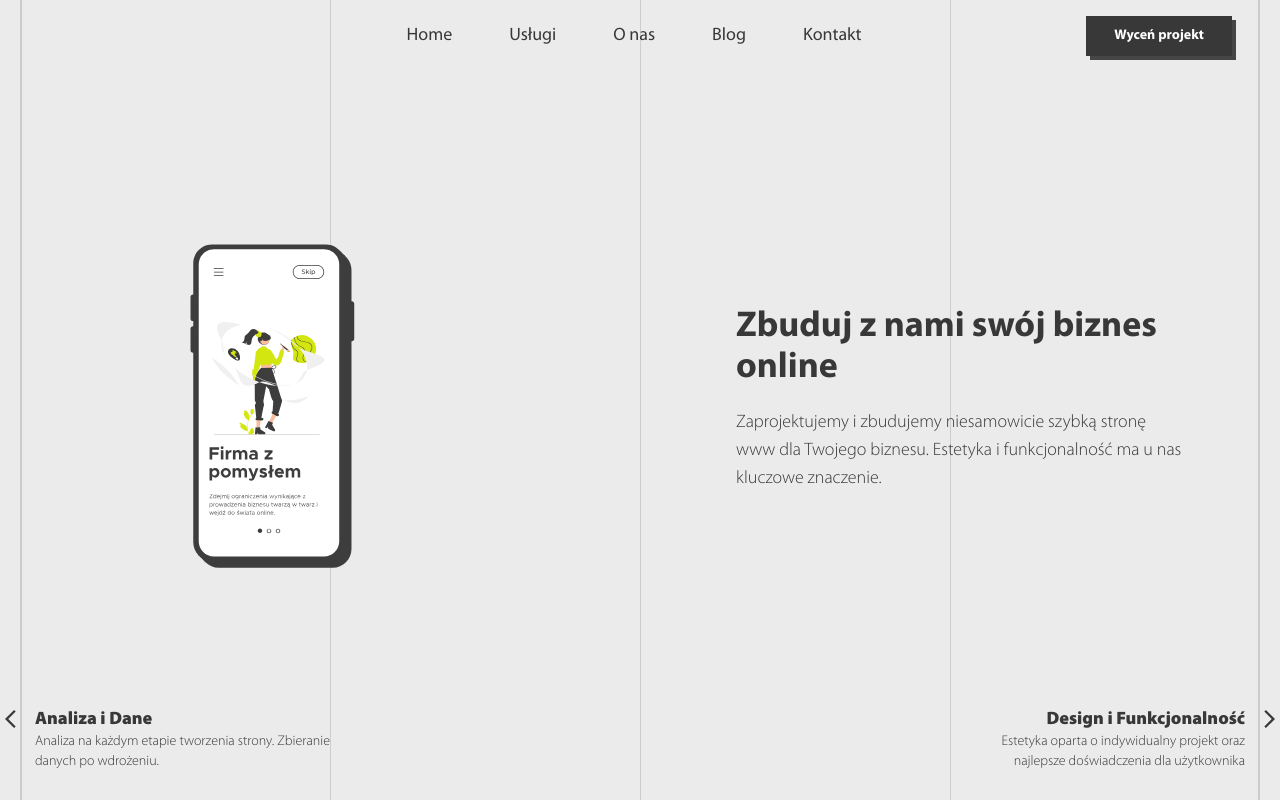
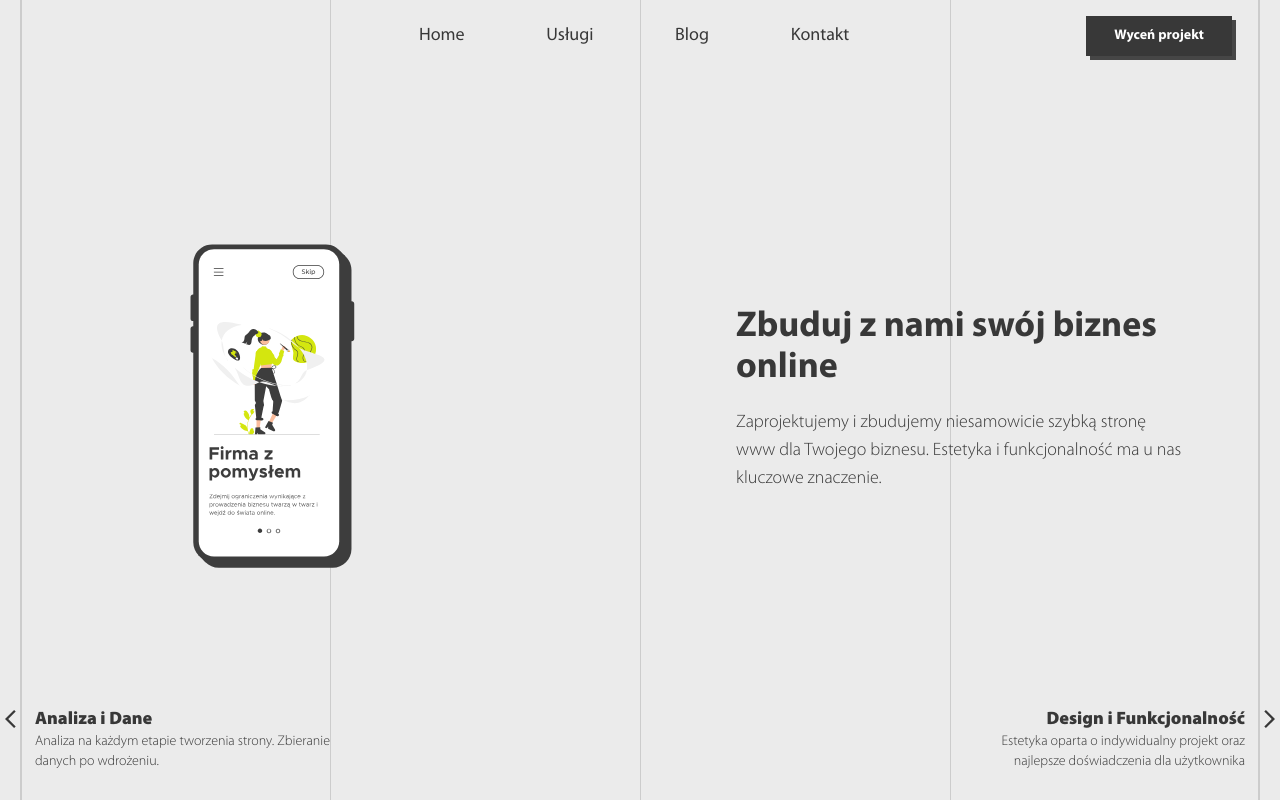
Before and after one commit to sebastian-lucjan/ioten, a Next.js app: page / in a window 1280 px wide. Shown: the top 800 px of the page. Built offline with nearby package versions, Linux system fonts and the light colour scheme.

Commit message:
Work on navigation color when scrolling

```diff
--- a/package.json
+++ b/package.json
@@ -22,6 +22,7 @@
     "react-dom": "^17.0.2",
     "react-hook-form": "^7.29.0",
     "react-icons": "^4.3.1",
+    "react-intersection-observer": "^9.1.0",
     "react-is": "^17.0.2",
     "react-slick": "^0.28.1",
     "slick-carousel": "^1.8.1",
--- a/pages/index.jsx
+++ b/pages/index.jsx
@@ -1,3 +1,4 @@
+import MainPageContext from 'src/context/mainPageContext';
 import BaseLayout from 'src/components/BaseLayout';
 import MainPage from 'src/components/MainPage';
 import MottoInterlude from 'src/components/MottoInterlude';
@@ -8,24 +9,31 @@ import Testimonials from 'src/components/Testimonials';
 import { pageData } from 'src/data/pageData';
 import theme from 'src/assets/styles/theme';
 import { NextSeo } from 'next-seo';
+import { useRef, useState } from 'react';
+import useOnDarkScreen from 'src/hooks/useOnDarkScreen';
 
 export default function Home() {
+  const [currentPage, setCurrentPage] = useState(0);
+  const [dataBooster, setDataBooster] = useState('initial-state');
+  const ref = useRef(null);
+  const onDarkScreen = useOnDarkScreen(ref, '-36px');
+
   const {
     headSection: { title, description, canonical },
   } = pageData;
 
   return (
-    <>
+    <MainPageContext.Provider value={{ pageIndex: currentPage, setCurrentPage, dataBooster, setDataBooster }}>
       <NextSeo title={title} description={description} canonical={canonical} />
-      <BaseLayout footerGridColor={theme.gradient.yellowToGray}>
-        <MainPage />
+      <BaseLayout whiteNavigationText={onDarkScreen} footerGridColor={theme.gradient.yellowToGray}>
+        <MainPage setRef={ref} />
         <MottoInterlude />
         <ServicesAxis />
         <Testimonials />
         <BlogShort />
         <IdeaInterlude />
       </BaseLayout>
-    </>
+    </MainPageContext.Provider>
   );
 }
 
--- a/src/components/BaseLayout/index.jsx
+++ b/src/components/BaseLayout/index.jsx
@@ -6,10 +6,10 @@ const StyledBaseLayout = styled.main`
   overflow: hidden;
 `;
 
-const BaseLayout = ({ children, footerGridColor }) => {
+const BaseLayout = ({ children, footerGridColor, whiteNavigationText, setRef }) => {
   return (
     <StyledBaseLayout>
-      <Navigation />
+      <Navigation setRef={setRef} whiteNavigationText={whiteNavigationText} />
       {children}
       <Footer footerGridColor={footerGridColor} />
     </StyledBaseLayout>
--- a/src/components/BriefShortInterlude/index.jsx
+++ b/src/components/BriefShortInterlude/index.jsx
@@ -16,7 +16,7 @@ export default function BriefShortInterlude() {
 
   return (
     <MainSectionWrapper background={blackBrief}>
-      <Wrapper>
+      <Wrapper className="test-observer">
         <StyledHeadingWrapper>
           <StyledHeading color={white} as="h2" size="lg">
             {heading}
--- a/src/components/Burger/Burger.styles.js
+++ b/src/components/Burger/Burger.styles.js
@@ -15,7 +15,6 @@ const StyledBurger = styled.button`
   cursor: pointer;
   margin: 20px 30px;
   z-index: ${({ theme }) => theme.zIndex['10']};
-
   ${({ theme }) => theme.mq.tablet} {
     display: none;
   }
@@ -27,7 +26,7 @@ const StyledBurger = styled.button`
   div {
     width: 2.1rem;
     height: 0.25rem;
-    background: ${({ theme }) => theme.color.darkestGray};
+    background: ${({ theme, isWhite, isOpen }) => (isWhite && !isOpen ? theme.color.white : theme.color.darkestGray)};
     border-radius: 10px;
     transition: all 0.2s linear;
     position: relative;
--- a/src/components/Burger/index.jsx
+++ b/src/components/Burger/index.jsx
@@ -1,8 +1,10 @@
 import StyledBurger from './Burger.styles';
 
-const Index = ({ isOpen, toggleNavigation }) => {
+const Burger = ({ isOpen, toggleNavigation, isWhite, setRef }) => {
+  // const { burgerRef } = useContext(MainPageContext);
+
   return (
-    <StyledBurger isOpen={isOpen} onClick={toggleNavigation}>
+    <StyledBurger ref={setRef} className="burger-navigation" isOpen={isOpen} isWhite={isWhite} onClick={toggleNavigation}>
       <div />
       <div />
       <div />
@@ -10,4 +12,4 @@ const Index = ({ isOpen, toggleNavigation }) => {
   );
 };
 
-export default Index;
+export default Burger;
--- a/src/components/MainPage/index.jsx
+++ b/src/components/MainPage/index.jsx
@@ -1,5 +1,4 @@
-import { useState } from 'react';
-import MainPageContext from 'src/context/mainPageContext';
+import { useContext } from 'react';
 import Grid from 'src/components/Grid';
 import styled from 'styled-components';
 import Waves from 'src/assets/images/waves-net.svg';
@@ -13,6 +12,7 @@ import AnimationBusiness from './AnimationBusiness';
 import AnimationDesign from './AnimationDesign';
 import AnimationData from './AnimationData';
 import MainSectionWrapper from '../MainSectionWrapper/MainSectionWrapper.styles';
+import MainPageContext from '../../context/mainPageContext';
 
 const DecorsWrapper = styled.div`
   svg {
@@ -63,23 +63,21 @@ const DecorsWrapper = styled.div`
 //   }
 // `;
 
-const MainPage = () => {
-  const [currentPage, setCurrentPage] = useState(0);
-  const [dataBooster, setDataBooster] = useState('initial-state');
+const MainPage = ({ setRef }) => {
+  const { pageIndex } = useContext(MainPageContext);
 
   return (
     <MainSectionWrapper background="gray">
-      <MainPageContext.Provider value={{ pageIndex: currentPage, setCurrentPage, dataBooster, setDataBooster }}>
-        <Wrapper currentPage={currentPage}>
-          {currentPage === 0 && <AnimationBusiness />}
-          {currentPage === 1 && <AnimationDesign />}
-          {currentPage === 2 && <AnimationData />}
-          <MainViewsInfo currentPage={currentPage} />
+      <Wrapper ref={setRef} currentPage={pageIndex}>
+        {pageIndex === 0 && <AnimationBusiness />}
+        {pageIndex === 1 && <AnimationDesign />}
+        {pageIndex === 2 && <AnimationData />}
+        <MainViewsInfo currentPage={pageIndex} />
       </Wrapper>
 
       <MainViewsNavigation />
 
-        {currentPage === 1 && (
+      {pageIndex === 1 && (
         <DecorsWrapper>
           <Waves />
           {/* <CrossesWrapper> */}
@@ -96,8 +94,7 @@ const MainPage = () => {
         </DecorsWrapper>
       )}
 
-        <Grid currentPage={currentPage} />
-      </MainPageContext.Provider>
+      <Grid currentPage={pageIndex} />
     </MainSectionWrapper>
   );
 };
--- a/src/components/Navigation/Navigation.styles.js
+++ b/src/components/Navigation/Navigation.styles.js
@@ -58,6 +58,19 @@ export const StyledMenu = styled.nav`
     flex-direction: row;
     font-weight: 300;
   }
+
+  ${({ asPath }) =>
+    asPath === '/uslugi' || asPath === '/kontakt'
+      ? `
+      position: fixed;
+      top: 0;
+      left: 0;
+      width: 100%;
+      height: 64px;
+      background-color: ${({ theme }) => theme.color.lightGray};
+      z-index: ${({ theme }) => theme.zIndex.highest};
+    `
+      : null}
 `;
 
 export const StyledLink = styled.li`
@@ -66,7 +79,12 @@ export const StyledLink = styled.li`
   align-self: center;
   margin: 20px auto;
   cursor: pointer;
+
+  ${({ theme }) => theme.mq.tablet} {
+    color: ${({ theme, whiteNavigationText }) => (whiteNavigationText ? theme.color.white : theme.color.darkestGray)};
+  }
 `;
+
 export const StyledLogo = styled.a`
   display: block;
   margin: 16px;
--- a/src/components/Navigation/index.jsx
+++ b/src/components/Navigation/index.jsx
@@ -1,13 +1,15 @@
 import IotenLogo from 'src/assets/images/ioten-logo-main.svg';
 import IotenNavLogo from 'src/assets/images/ioten-logo.svg';
 import Link from 'next/link';
+import useIsWhiteTextIntersection from 'src/hooks/useIsWhiteTextIntersection';
 import { v4 as uuid } from 'uuid';
 import MainSectionWrapper from 'src/components/MainSectionWrapper/MainSectionWrapper.styles';
 import { navigationData } from 'src/data/pageData';
 import theme from 'src/assets/styles/theme';
 import styled from 'styled-components';
 import { useState } from 'react';
-import Index from 'src/components/Burger';
+import Burger from 'src/components/Burger';
+import { useRouter } from 'next/router';
 import { Wrapper, StyledValuationButton, StyledMenu, StyledLink, StyledLogo } from './Navigation.styles';
 
 const LogoWrapper = styled.div`
@@ -27,12 +29,13 @@ const LogoWrapper = styled.div`
   }
 `;
 
-const Navigation = () => {
+const Navigation = ({ whiteNavigationText, setRef }) => {
   const [isOpen, setIsOpen] = useState(false);
+  const isWhite = useIsWhiteTextIntersection(whiteNavigationText);
 
-  const toggleNavigation = () => {
-    setIsOpen(!isOpen);
-  };
+  const { asPath } = useRouter();
+
+  const toggleNavigation = () => setIsOpen(!isOpen);
 
   const {
     gradient: { lightGray: lightGrayGradient },
@@ -47,17 +50,19 @@ const Navigation = () => {
           </StyledLogo>
         </Link>
       </LogoWrapper>
-      <Index isOpen={isOpen} toggleNavigation={toggleNavigation} />
+
+      <Burger setRef={setRef} isWhite={isWhite} isOpen={isOpen} toggleNavigation={toggleNavigation} />
+
       <Wrapper isOpen={isOpen}>
         <Link href="/">
           <StyledLogo>
             <IotenNavLogo />
           </StyledLogo>
         </Link>
-        <StyledMenu>
+        <StyledMenu asPath={asPath}>
           {navigationData.map(({ name, href, as }) => (
             <Link key={uuid()} href={href} as={as}>
-              <StyledLink>{name}</StyledLink>
+              <StyledLink whiteNavigationText={isWhite}>{name}</StyledLink>
             </Link>
           ))}
         </StyledMenu>
--- a/src/data/pageData.js
+++ b/src/data/pageData.js
@@ -10,7 +10,7 @@ export const pageData = {
 export const navigationData = [
   { name: 'Home', href: '/', as: '/' },
   { name: 'Usługi', href: '/services', as: '/uslugi' },
-  { name: 'O nas', href: '/about', as: '/o-nas' },
+  // { name: 'O nas', href: '/about', as: '/o-nas' },
   { name: 'Blog', href: '/blog', as: '/blog' },
   { name: 'Kontakt', href: '/contact', as: '/kontakt' },
 ];
--- /dev/null
+++ b/src/hooks/useIsWhiteTextIntersection.js
@@ -0,0 +1,8 @@
+import MainPageContext from 'src/context/mainPageContext';
+import { useContext } from 'react';
+
+export default function UseIsWhiteTextIntersection(whiteNavigationText) {
+  const { pageIndex } = useContext(MainPageContext);
+
+  return whiteNavigationText && pageIndex === 1; // dark page "design and functionality"
+}
--- /dev/null
+++ b/src/hooks/useOnDarkScreen.js
@@ -0,0 +1,24 @@
+import { useEffect, useState } from 'react';
+
+const useOnDarkScreen = (targetRef, rootMargin) => {
+  const [isIntersecting, setIsIntersecting] = useState(false);
+
+  useEffect(() => {
+    const observer = new IntersectionObserver(
+      ([entry]) => {
+        console.log('entry:', entry);
+        setIsIntersecting(entry.isIntersecting);
+      },
+      {
+        rootMargin,
+      },
+    );
+    if (targetRef?.current) {
+      observer.observe(targetRef.current);
+    }
+  }, [rootMargin, targetRef]);
+
+  return isIntersecting;
+};
+
+export default useOnDarkScreen;
```
Also changed, not shown: 1 other file (tests, documents, lock files or other folders). Lines whose indentation alone changed are shown as unchanged.
